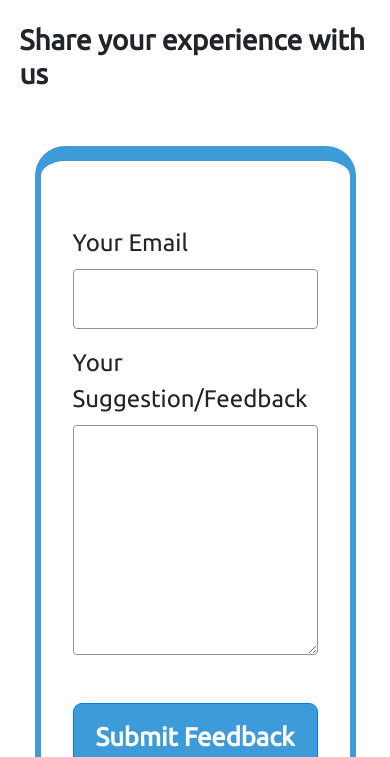
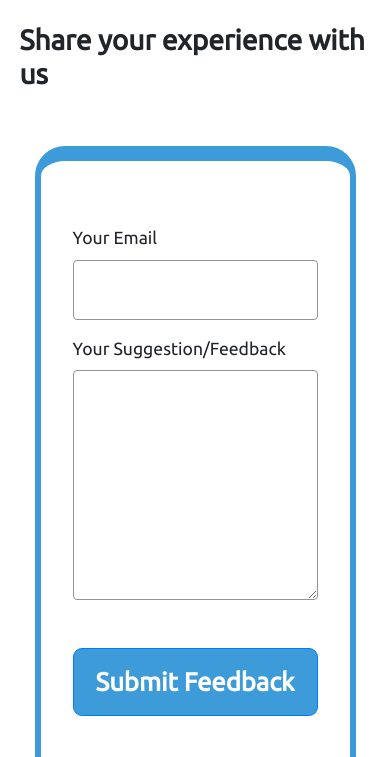
Before and after one commit to MarvellousUbani/feedback-page, a plain HTML site: page index.html in a window 390 px wide. Shown: the part 87-844 px from the top of the page. Drawn offline with nearby package versions, Linux system fonts and the light colour scheme; a web font is replaced by a local one.

Commit message:
text changes

```diff
--- a/index.html
+++ b/index.html
@@ -121,6 +121,10 @@
         .footer-info-row .col{
           text-align: left !important;
         }
+
+        .feedback-form label {
+          font-size: 1.1rem;
+      }
     }
 
 
```
